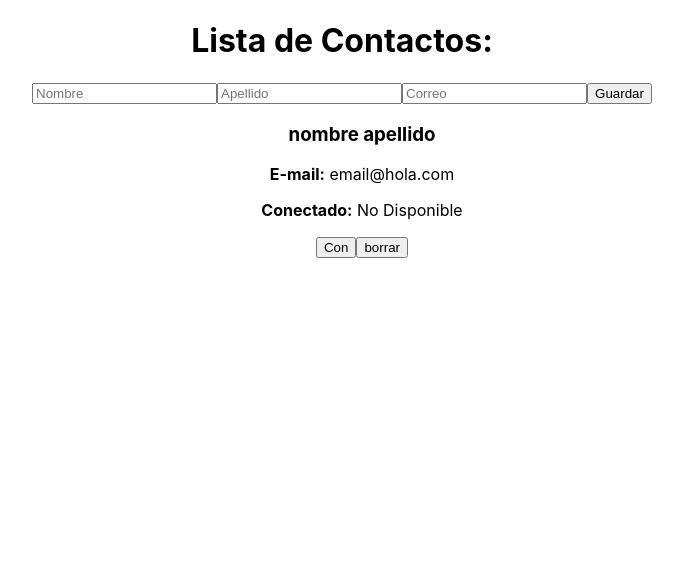
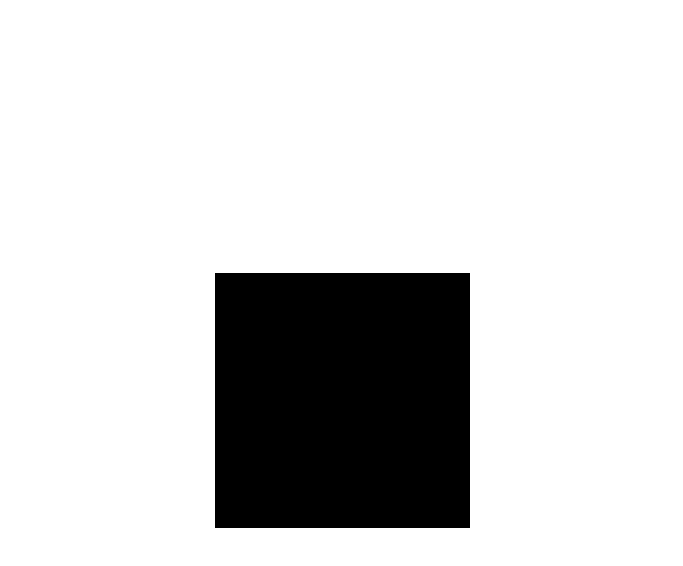
Before and after one commit to FlakoBB/OpenBootcamp_FullStack, a React (Create React App) app in the folder Curso de ReactJS/ejercicio-proyecto/: page / in a window 1280 px wide. Shown: the top 566 px of the page, without its empty margins (298-981 px from the left). Built offline with nearby package versions, Linux system fonts and the light colour scheme.

Commit message:
ReactJS Ejercicio4 (metodos del mouse)

```diff
--- a/Curso de ReactJS/ejercicio-proyecto/src/App.js
+++ b/Curso de ReactJS/ejercicio-proyecto/src/App.js
@@ -1,6 +1,7 @@
-import logo from './logo.svg';
+// import logo from './logo.svg';
 import './App.css';
-import ContactoMuestra from './components/container/contacto_muestra';
+// import ContactoMuestra from './components/container/contacto_muestra';
+import CuadroColores from './components/pure/cuadroColores';
 // import Clock from './hooks/lifeCycleClass';
 // import ClockFunction from './hooks/lifeCycleFunc';
 
@@ -9,7 +10,8 @@ function App() {
     <div className="App">
       {/* <header className="App-header">
         <img src={logo} className="App-logo" alt="logo" /> */}
-        <ContactoMuestra></ContactoMuestra>
+        {/* <ContactoMuestra></ContactoMuestra> */}
+        <CuadroColores></CuadroColores>
         {/* <Clock></Clock> */}
         {/* <ClockFunction></ClockFunction> */}
       {/* </header> */}
--- /dev/null
+++ b/Curso de ReactJS/ejercicio-proyecto/src/components/pure/cuadroColores.jsx
@@ -0,0 +1,46 @@
+import React, { useState } from 'react'
+
+let cambioColor = null
+
+const CuadroColores = () => {
+
+let red = 0, green = 0, blue = 0
+
+let estilosContenedor = {
+    display: 'grid',
+    placeItems: 'center',
+    height: '100vh'
+}
+
+let estilosCuadro = {
+    width: '255px',
+    height: '255px',
+    backgroundColor: 'black'
+}
+
+const [estiloBack, setEstiloBack] = useState(estilosCuadro)
+
+function cuadroOver() {
+    cambioColor = setInterval(() => {
+        red = Math.round(Math.random() * 255)
+        green = Math.round(Math.random() * 255)
+        blue = Math.round(Math.random() * 255)
+        let nuevoColor = `rgb(${red}, ${green}, ${blue})`
+        let tempEstilo = {...estiloBack}
+        tempEstilo.backgroundColor = nuevoColor
+        setEstiloBack(tempEstilo)
+    }, 300)
+}
+
+function cuadroOut() {
+    clearInterval(cambioColor)
+}
+
+    return (
+        <div style={ estilosContenedor }>
+            <div style={ estiloBack } onMouseOver={ cuadroOver } onMouseOut={ cuadroOut } onDoubleClick={ cuadroOut }></div>
+        </div>
+    )
+}
+
+export default CuadroColores
```
Also changed, not shown: 1 other file (tests, documents, lock files or other folders).
